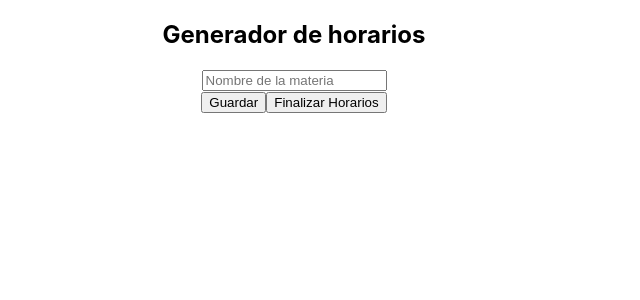
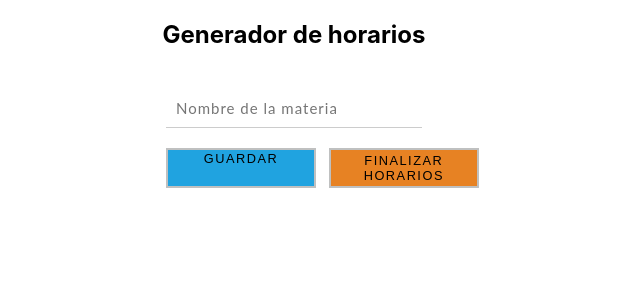
Before and after one commit to victorCS46/Schedule-Generator-React, a React (Create React App) app: page / in a window 1280 px wide. Shown: the top 300 px of the page, without its empty margins (346-986 px from the left). Built offline with nearby package versions, Linux system fonts and the light colour scheme.

Commit message:
Adding CSS

```diff
--- a/src/App.css
+++ b/src/App.css
@@ -21,6 +21,8 @@
   color: #09d3ac;
 }
 
+/* Table */
+
 th{
   border:solid 2px;
   text-align: center;
@@ -29,6 +31,11 @@ td{
   border:solid 2px;
   text-align: none;
 }
+
+.div_btn{
+  display: block;
+}
+
 .vcs-table{
   font-family: sans-serif;
   margin-right: auto;
@@ -58,3 +65,85 @@ td{
   background-color: rgb(226, 226, 226);
   color: black;
 }
+
+/* Input */
+
+.effect-1 ~ .focus-border{position: absolute; bottom: 0; left: 0; width: 0; height: 2px; background-color: #4caf50; transition: 0.4s;}
+.effect-1:focus ~ .focus-border{width: 100%; transition: 0.4s;}
+.effect-1{text-indent: 10px; border: 0; padding: 7px 0; border-bottom: 1px solid #ccc;margin: 20px;}
+
+input[type="text"]{font: 15px/24px 'Muli', sans-serif; color: #333; width: 20%; box-sizing: border-box; letter-spacing: 1px;}
+input[type="text"]{font: 15px/24px "Lato", Arial, sans-serif; color: #333; width: 20%; box-sizing: border-box; letter-spacing: 1px;}
+
+/* Buttons */
+
+.button {
+  display: inline-flex;
+  height: 40px;
+  float: left;
+  width: 150px;
+  border: 2px solid #BFC0C0;
+  color: #000;
+  background-color: rgb(32, 163, 224);
+  text-transform: uppercase;
+  text-decoration: none;
+  font-size: .8em;
+  letter-spacing: 1.5px;
+  justify-content: center;
+  overflow: hidden;
+  transition: all 0.5s ease 0s;
+  margin-left: 40%;
+  margin-right: 1%;
+}
+
+.button:hover {
+  display: inline-flex;
+  height: 40px;
+  width: 150px;
+  border: 2px solid #BFC0C0;
+  color: #BFC0C0;
+  background-color: #333;
+  text-transform: uppercase;
+  text-decoration: none;
+  font-size: .8em;
+  letter-spacing: 3px;
+  align-items: center;
+  justify-content: center;
+  overflow: hidden;
+  transition: all 0.5s ease 0s;
+}
+
+.button2 {
+  display: inline-flex;
+  height: 40px;
+  width: 150px;
+  float: left;
+  border: 2px solid #BFC0C0;
+  color: #000;
+  background-color: rgb(231, 130, 35);
+  text-transform: uppercase;
+  text-decoration: none;
+  font-size: .8em;
+  letter-spacing: 1.5px;
+  align-items: center;
+  justify-content: center;
+  overflow: hidden;
+  transition: all 0.5s ease 0s;
+}
+
+.button2:hover {
+  display: inline-flex;
+  height: 40px;
+  width: 150px;
+  border: 2px solid #BFC0C0;
+  color: #BFC0C0;
+  background-color: #333;
+  text-transform: uppercase;
+  text-decoration: none;
+  font-size: .8em;
+  letter-spacing: 3px;
+  align-items: center;
+  justify-content: center;
+  overflow: hidden;
+  transition: all 0.5s ease 0s;
+}
--- a/src/App.js
+++ b/src/App.js
@@ -43,17 +43,13 @@ function App() {
       setCount(count + 1);
     }
     else if(len === 15){
-      document.getElementById("btnsmt").style.display = 'none';
-      document.getElementById("btnfin").style.display = 'none';
-      document.getElementById("infield").style.display = 'none';
+      document.getElementById("FormRead").style.display = 'none';
       alert('Ya no hay mas horarios disponibles');
     }
   }
 
   const Ended = () =>{
-    document.getElementById("btnsmt").style.display = 'none';
-    document.getElementById("btnfin").style.display = 'none';
-    document.getElementById("infield").style.display = 'none';
+    document.getElementById("FormRead").style.display = 'none';
     alert('Estos son los horarios del aula');
   }
 
@@ -62,15 +58,15 @@ function App() {
       <h2>Generador de horarios</h2>
         <form id="FormRead" name="FormRead"  method="post" onSubmit={handleSubmit}>
             <input onChange={handleChange} name="materia" className="effect-1" type="text" id="infield" placeholder="Nombre de la materia" value={input}/>
-            <div className="div_btn">
+            <div className="div_btn" id="div_btn">
                 <button type="submit" className="button" id="btnsmt">Guardar</button>
                 <button type="button" className="button2" id="btnfin" onClick={Ended}>Finalizar Horarios</button>
             </div>
-            {len >= 1 ? <Tables data={semana}/> : ''}
-            {len >= 15 ? console.log(semana) : console.log('nada')}
-            {console.log('Cantidad de materias:',Object.keys(semana).length)}
-            {console.log('count:',count)}
         </form>
+        {len >= 1 ? <Tables data={semana}/> : ''}
+        {len >= 15 ? console.log(semana) : console.log('nada')}
+        {console.log('Cantidad de materias:',Object.keys(semana).length)}
+        {console.log('count:',count)}
     </div>
   );
 }
--- a/src/components/Tables.js
+++ b/src/components/Tables.js
@@ -1,20 +1,17 @@
-import React,{ useState, useEffect } from 'react';
+import React from 'react';
 
 
-function Tables(props){
+function Tables(props) {
   console.log('Hi table');
   // const x = props.data.map(item => ());
 
-    const lunes = props.data.slice(0,16).map(item => (
+  const lunes = props.data.slice(0, 16).map(item => (
     <tr>
       <td>{item.dia}</td>
       <td>{item.materia}</td>
       <td>{item.hora}</td>
     </tr>
   ))
-
-    useEffect(()=>{
-    },[props])
 
   return (
     <div>
```
Lines whose indentation alone changed are shown as unchanged.
